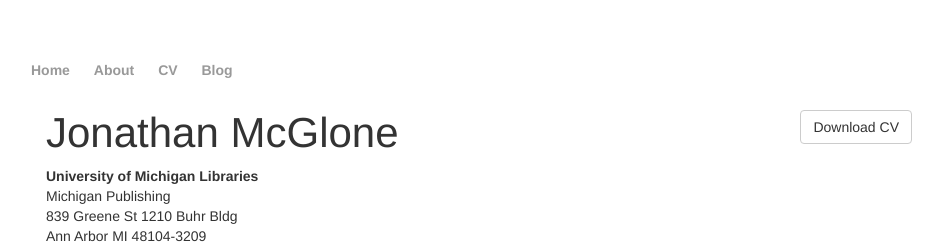
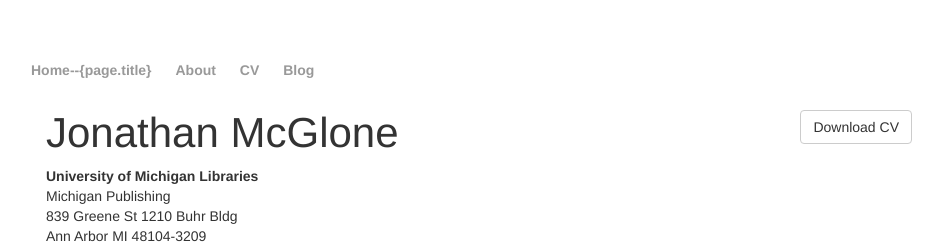
Before and after one commit to flower-joke/peanutshells.github.io, a Jekyll site: the page built from cv/index.html, in a window 1280 px wide and 900 px high. Shown: the top 248 px of the window, without its empty margins (161-1104 px from the left). Built offline with Jekyll 4.4.1, drawn with Linux system fonts in a browser that asks for light colours.

Commit message:
Update default.html

```diff
--- a/_layouts/default.html
+++ b/_layouts/default.html
@@ -4,7 +4,7 @@
 		<body>
 			<nav>
 	    		<ul>
-	        		<li><a href="/">Home</a></li>
+	        		<li><a href="/">Home--{page.title}</a></li>
 		        	<li><a href="/about">About</a></li>
 	        		<li><a href="/cv">CV</a></li>
 	        		<li><a href="/blog">Blog</a></li>
```
